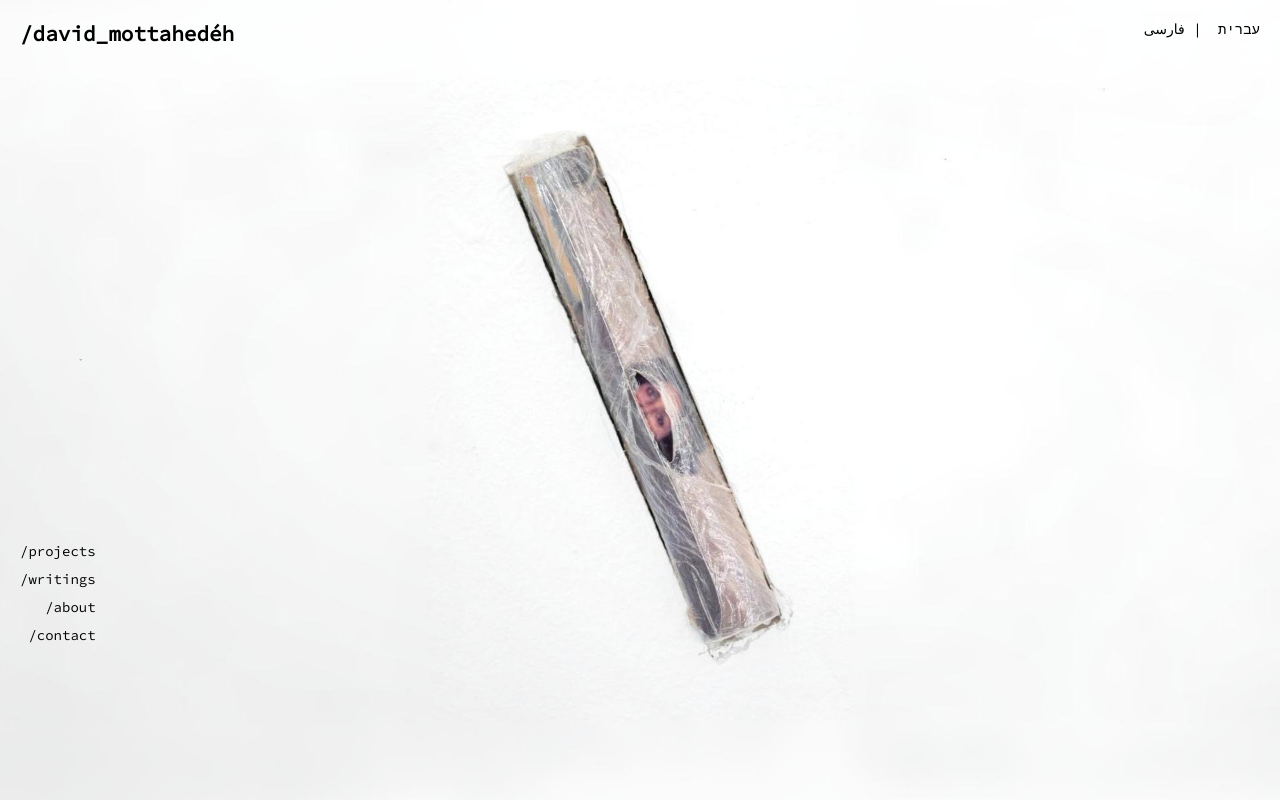
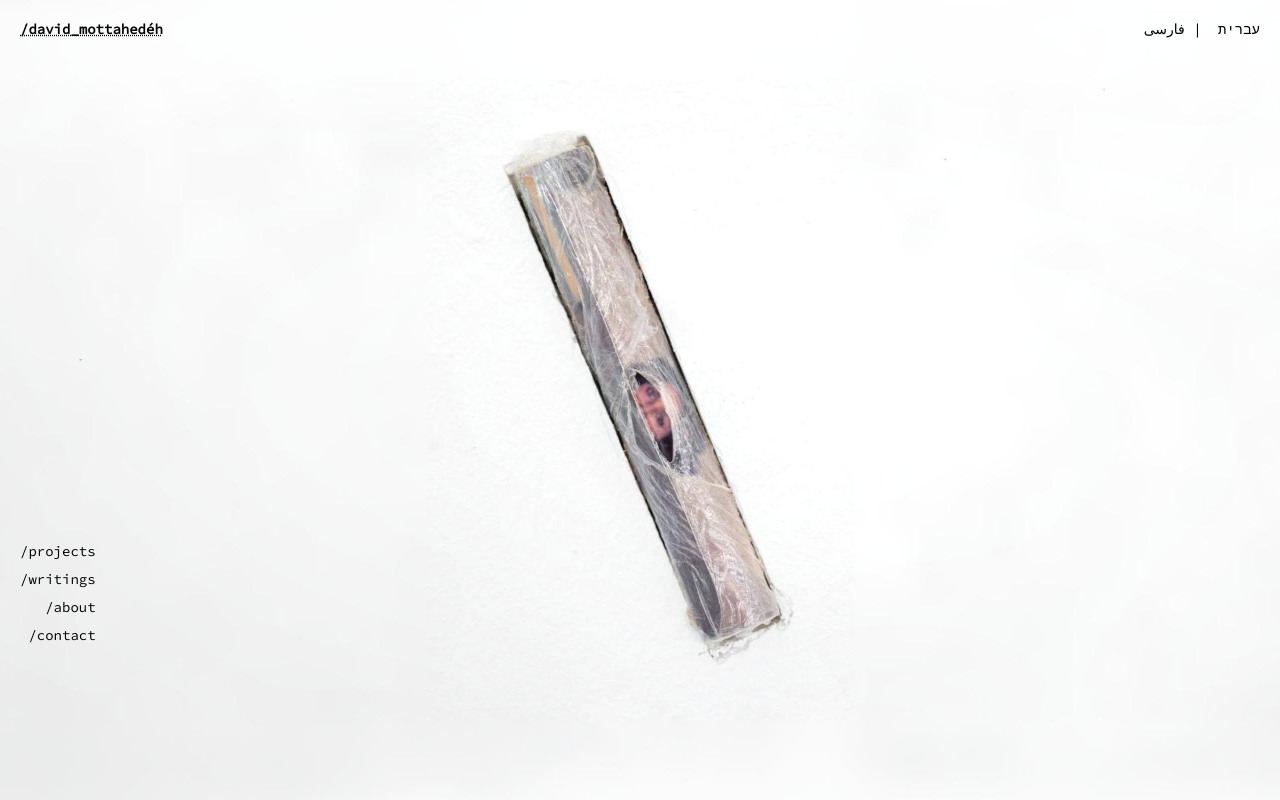
Before and after one commit to david-mottahedeh/my-website, a plain HTML site: page index.html in a window 1280 px wide. Drawn offline with Linux system fonts and the light colour scheme.

Commit message:
Update style.css

```diff
--- a/style.css
+++ b/style.css
@@ -22,9 +22,9 @@ body.subpage {
   position: absolute;
   top: 20px;
   left: 20px;
-  font-size: 21px;
+  font-size: 14px;
   font-weight: bold;
-  text-decoration: none;
+  text-decoration: underline dotted;
   color: #000;
 }
 
```
